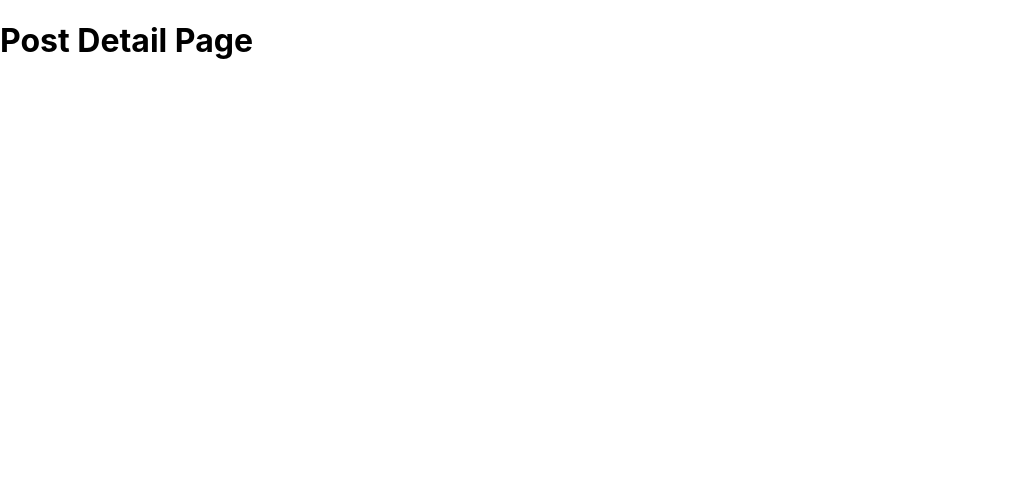
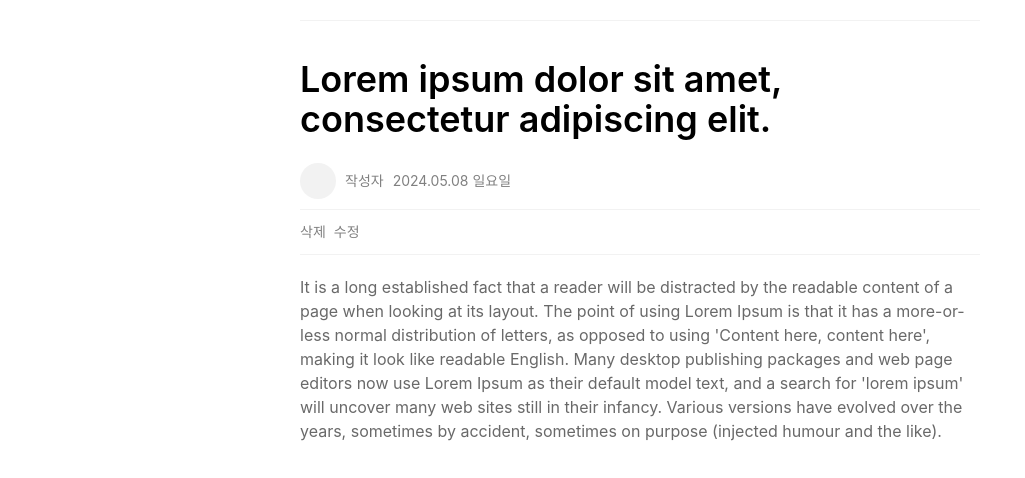
Before and after one commit to eve0625/fastcampus-blog-app, a React (Create React App) app: page /posts/0 in a window 1280 px wide. Shown: the top 478 px of the page, without its empty margins (0-1025 px from the left). Built offline with nearby package versions, Linux system fonts and the light colour scheme.

Commit message:
게시글 상세 및 헤더의 컴포넌트 작업

```diff
--- /dev/null
+++ b/src/components/Header.tsx
@@ -0,0 +1,11 @@
+import { Link } from "react-router-dom";
+
+export default function Header() {
+    return <header>
+        <div>
+            <Link to="/posts/new">글쓰기</Link>
+            <Link to="/posts">게시글</Link>
+            <Link to="/profile">프로필</Link>
+        </div>
+    </header>
+}
--- /dev/null
+++ b/src/components/PostDetail.tsx
@@ -0,0 +1,23 @@
+export default function PostDetail() {
+    return <>
+        <div className="post__detail">
+            <div className="post__box">
+                <div className="post__title">
+                    Lorem ipsum dolor sit amet, consectetur adipiscing elit.
+                </div>
+                <div className="post__profile-box">
+                    <div className="post__profile" />
+                    <div className="post__author-name">작성자</div>
+                    <div className="post__date">2024.05.08 일요일</div>
+                </div>
+                <div className="post__utils-box">
+                    <div className="post__delete">삭제</div>
+                    <div className="post__edit">수정</div>
+                </div>
+                <div className="post__text">
+                    It is a long established fact that a reader will be distracted by the readable content of a page when looking at its layout. The point of using Lorem Ipsum is that it has a more-or-less normal distribution of letters, as opposed to using 'Content here, content here', making it look like readable English. Many desktop publishing packages and web page editors now use Lorem Ipsum as their default model text, and a search for 'lorem ipsum' will uncover many web sites still in their infancy. Various versions have evolved over the years, sometimes by accident, sometimes on purpose (injected humour and the like).
+                </div>
+            </div>
+        </div>
+    </>
+}
--- a/src/index.css
+++ b/src/index.css
@@ -11,6 +11,8 @@
   font-family: source-code-pro, Menlo, Monaco, Consolas, 'Courier New',
     monospace;
 }
+
+/* home */
 
 header {
   display: flex;
@@ -70,7 +72,7 @@
   font-weight: 600;
 }
 
-.post__list {
+.post__list, .post__detail {
   min-height: 90vh;
   padding: 20px;
   text-align: center;
@@ -135,3 +137,24 @@
 .post__delete:hover, .post__delete:focus {
   color: black;
 }
+
+/* post detail */
+.post__detail .post__title {
+  font-size: 36px;
+  line-height: 40px;
+}
+
+.post__detail .post__utils-box {
+  padding: 10px 0;
+  border-top: 1px solid #f2f2f2;
+  border-bottom: 1px solid #f2f2f2;
+  flex-direction: row;
+}
+
+.post__detail .post__profile-box {
+  padding: 10px 0;
+}
+
+.post__detail .post__text {
+  padding: 20px 0;
+}
--- a/src/pages/home/index.tsx
+++ b/src/pages/home/index.tsx
@@ -1,15 +1,10 @@
 import { Link } from "react-router-dom";
+import Header from "../../components/Header";
 
 export default function Home() {
     return (
         <div>
-            <header>
-                <div>
-                    <Link to="/posts/new">글쓰기</Link>
-                    <Link to="/posts">게시글</Link>
-                    <Link to="/profile">프로필</Link>
-                </div>
-            </header>
+            <Header/>
             <div className="post__navigation">
                 <div className="post__navagation--active">전체</div>
                 <div>나의 글</div>
--- a/src/pages/posts/detail.tsx
+++ b/src/pages/posts/detail.tsx
@@ -1,5 +1,7 @@
-export default function PostDetail() {
+import PostDetail from "../../components/PostDetail";
+
+export default function PostDetailPage() {
     return (
-        <h1>Post Detail Page</h1>
+        <PostDetail />
     );
 }
```
